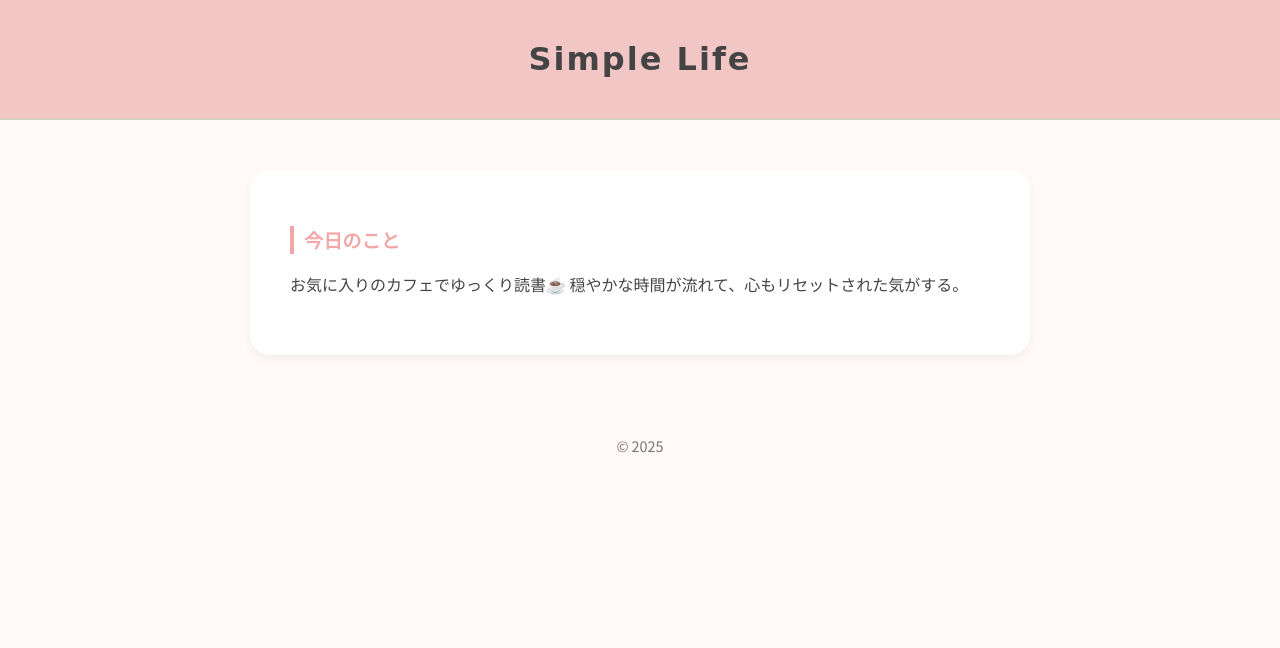
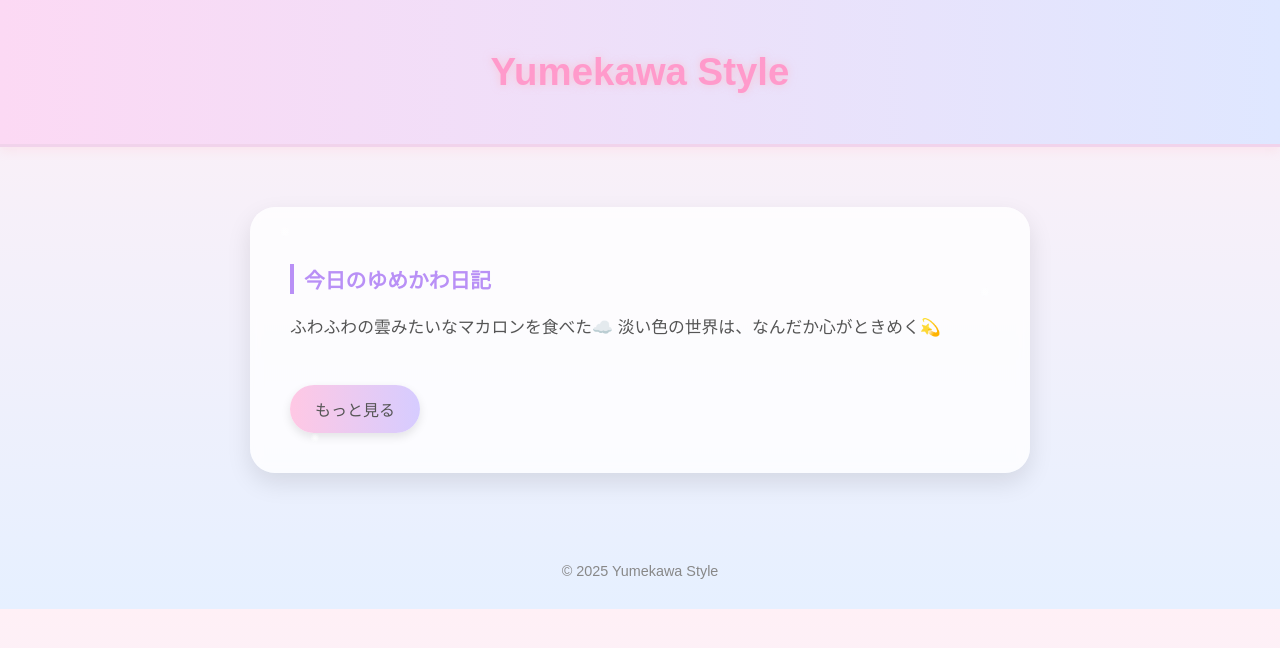
Before and after one commit to reitheru/reitheru.github.io, a plain HTML site: page index.html in a window 1280 px wide. Drawn offline with Linux system fonts and the light colour scheme; a web font is replaced by a local one.

Commit message:
Update index.html

```diff
--- a/index.html
+++ b/index.html
@@ -2,48 +2,95 @@
 <html lang="ja">
 <head>
   <meta charset="UTF-8">
-  <title>Simple Life</title>
-  <link href="https://fonts.googleapis.com/css2?family=Dela+Gothic+One&family=Noto+Sans+JP:wght@400;500&display=swap" rel="stylesheet">
+  <title>Yumekawa Style</title>
+  <link href="https://fonts.googleapis.com/css2?family=Zen+Maru+Gothic:wght@400;500&display=swap" rel="stylesheet">
   <style>
     body {
-      background-color: #fffaf7;
-      font-family: 'Noto Sans JP', sans-serif;
-      color: #444;
+      background: linear-gradient(180deg, #fff0f6 0%, #e6f0ff 100%);
+      font-family: 'Zen Maru Gothic', sans-serif;
+      color: #555;
       margin: 0;
       padding: 0;
     }
+
     header {
-      background-color: #f3c6c6;
       text-align: center;
-      padding: 40px 0;
-      border-bottom: 2px solid #d8cfc4;
+      padding: 50px 0;
+      background: linear-gradient(90deg, #fcd9f4, #dfe7ff);
+      color: #666;
+      border-bottom: 3px solid #f1d3eb;
+      box-shadow: 0 4px 10px rgba(255,182,193,0.2);
     }
+
     h1 {
-      font-family: 'Dela Gothic One', cursive;
-      color: #444;
+      font-size: 2.4em;
       margin: 0;
-      letter-spacing: 2px;
+      color: #ff9acb;
+      text-shadow: 0 0 8px rgba(255,182,193,0.6);
     }
+
     main {
       max-width: 700px;
-      margin: 50px auto;
-      background: white;
+      margin: 60px auto;
+      background: rgba(255, 255, 255, 0.8);
+      backdrop-filter: blur(6px);
+      border-radius: 25px;
       padding: 40px;
-      border-radius: 20px;
-      box-shadow: 0 4px 10px rgba(0,0,0,0.05);
+      box-shadow: 0 10px 25px rgba(0,0,0,0.1);
+      position: relative;
+      overflow: hidden;
     }
+
     h2 {
-      color: #f3a6a6;
-      border-left: 4px solid #f3a6a6;
+      color: #b990f6;
+      border-left: 4px solid #b990f6;
       padding-left: 10px;
-      font-size: 1.2em;
+      font-size: 1.3em;
     }
+
     p {
-      line-height: 1.8;
+      line-height: 1.9;
+      font-size: 1.05em;
     }
+
+    /* キラキラアニメーション風 */
+    .sparkle {
+      position: absolute;
+      width: 10px;
+      height: 10px;
+      background: radial-gradient(circle, #fff 0%, transparent 70%);
+      border-radius: 50%;
+      opacity: 0.8;
+      animation: sparkleMove 5s infinite ease-in-out;
+    }
+
+    @keyframes sparkleMove {
+      0% { transform: translateY(0); opacity: 0.8; }
+      50% { transform: translateY(-10px); opacity: 1; }
+      100% { transform: translateY(0); opacity: 0.8; }
+    }
+
+    .button {
+      display: inline-block;
+      background: linear-gradient(90deg, #ffc8e4, #d6ccff);
+      color: #555;
+      padding: 12px 25px;
+      border-radius: 30px;
+      text-decoration: none;
+      font-weight: 500;
+      margin-top: 25px;
+      transition: transform 0.3s ease, box-shadow 0.3s ease;
+      box-shadow: 0 4px 10px rgba(0,0,0,0.1);
+    }
+
+    .button:hover {
+      transform: scale(1.05);
+      box-shadow: 0 8px 16px rgba(0,0,0,0.15);
+    }
+
     footer {
       text-align: center;
-      color: #777;
+      color: #888;
       padding: 30px;
       font-size: 0.9em;
     }
@@ -51,15 +98,23 @@
 </head>
 <body>
   <header>
-    <h1>Simple Life</h1>
+    <h1>Yumekawa Style</h1>
   </header>
+
   <main>
-    <h2>今日のこと</h2>
-    <p>お気に入りのカフェでゆっくり読書☕
-    穏やかな時間が流れて、心もリセットされた気がする。</p>
+    <div class="sparkle" style="top:20px; left:30px;"></div>
+    <div class="sparkle" style="top:80px; right:40px;"></div>
+    <div class="sparkle" style="bottom:30px; left:60px;"></div>
+
+    <h2>今日のゆめかわ日記</h2>
+    <p>ふわふわの雲みたいなマカロンを食べた☁️
+    淡い色の世界は、なんだか心がときめく💫</p>
+
+    <a href="#" class="button">もっと見る</a>
   </main>
+
   <footer>
-    © 2025
+    © 2025 Yumekawa Style
   </footer>
 </body>
 </html>
```
